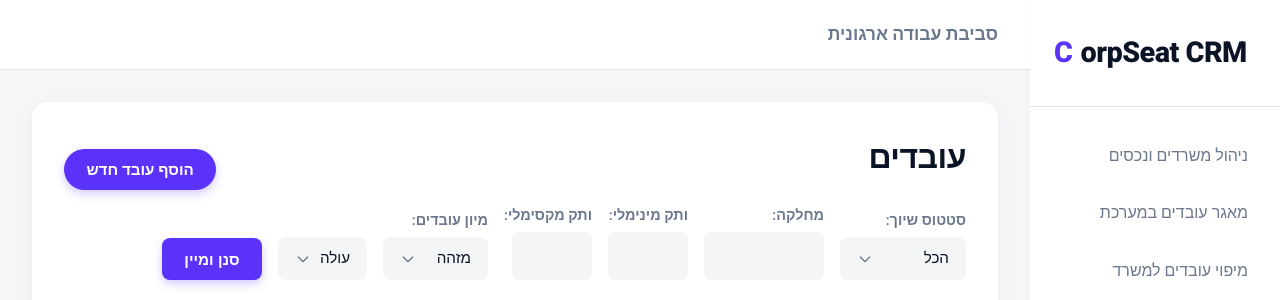
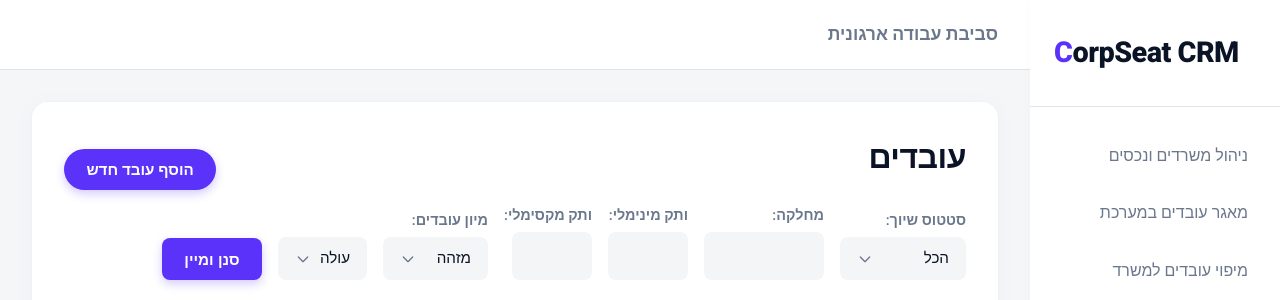
Before and after one commit to inonbm/CorpSeat, a Flask app: page /ui/employees in a window 1280 px wide. Shown: the top 300 px of the page. Run offline with Flask 3, Linux system fonts and the light colour scheme; data that the repository does not hold is empty.

Commit message:
style(ui): remove flex gap from brand to fix letter splitting

```diff
--- a/static/style.css
+++ b/static/style.css
@@ -72,9 +72,6 @@ body {
   font-weight: 800;
   color: var(--text-main);
   letter-spacing: -0.5px;
-  display: flex;
-  align-items: center;
-  gap: 0.5rem;
   border-bottom: 1px solid var(--border);
 }
 
```
